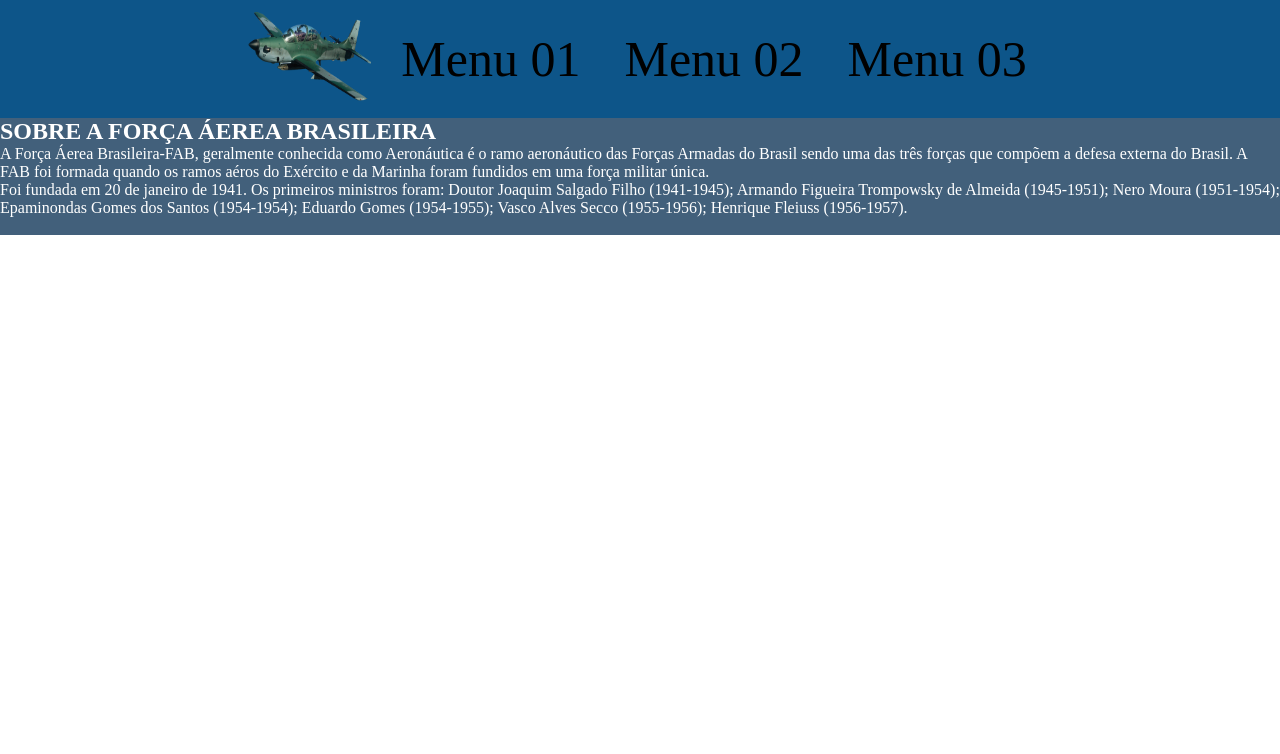
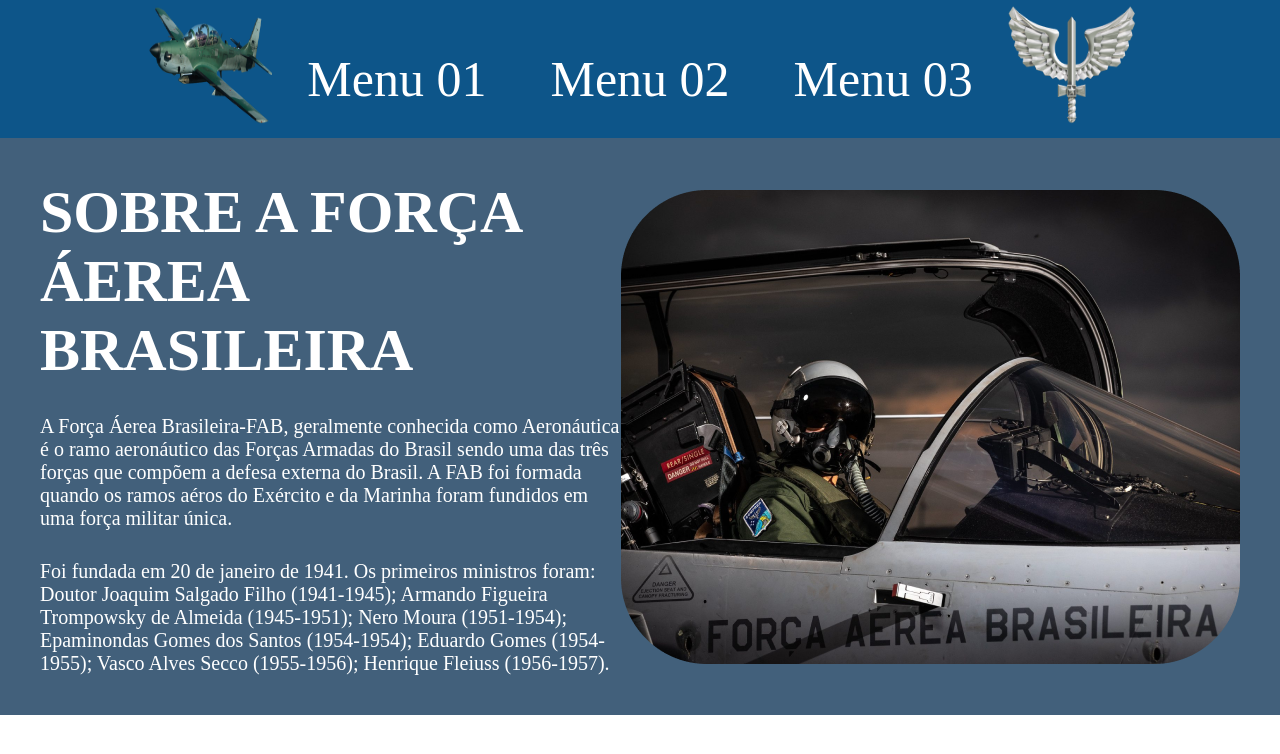
Before and after one commit to KauaoLiveira06/2B-Programacao, a plain HTML site: page index.html in a window 1280 px wide. Drawn offline with Linux system fonts and the light colour scheme.

Commit message:
Add files via upload

```diff
--- a/index.html
+++ b/index.html
@@ -15,15 +15,19 @@
             <li class="menu-item">Menu 02</li>
             <li class="menu-item">Menu 03</li>
         </ul>
+        <img class="logo2" src="Falcao.png" alt="">
 
     </header>
     <main>
         <section class="principal">
+            <div class="texto-e-titulo">
             <h1 class="principal-titulo">SOBRE A FORÇA ÁEREA BRASILEIRA</h1>
+
             <p class="principal-texto">  A Força Áerea Brasileira-FAB, geralmente conhecida como Aeronáutica é o ramo aeronáutico
                  das Forças Armadas do Brasil sendo uma das três forças que compõem a defesa externa do Brasil.
                  A FAB foi formada quando os ramos aéros do Exército e da Marinha foram fundidos em uma força militar única.
             </p>
+
             <p class="principal-texto">Foi fundada em 20 de janeiro de 1941. Os primeiros ministros foram:
 
                 Doutor Joaquim Salgado Filho (1941-1945);
@@ -33,7 +37,8 @@
                 Eduardo Gomes (1954-1955);
                 Vasco Alves Secco (1955-1956);
                 Henrique Fleiuss (1956-1957).</p>
-            <img src="" alt="" class="principal-imagem">
+                </div>
+            <img src="Jato.png" alt="" class="principal-imagem">
 
         </section>
     </main>
--- a/style.css
+++ b/style.css
@@ -18,16 +18,42 @@
 
 .logo{
     width: 10%;
-    margin: 10px;
+    margin: 5px;
+}
+
+.logo2{
+    width: 10%;
+    margin: 5px;
 }
 
 .menu-item{
     display: inline-block;
-    padding: 30px 20px;
-    font-size: 50px;
+    padding: 30px;
+    font-size:50px;
+    justify-content: center;
+    color: #FFFFFF;
+    margin-top: 20px;
 }
 
 .principal{
     background-color: var(--azul-eclesiástico);
     color: #FFFFFF;
+    display: flex;
+    justify-content: center;
+    align-items: center;
+    padding: 40px;
+    border-top: 20px;
 }
+
+.principal-titulo{
+    font-size: 60px;
+}
+
+.principal-texto{
+    margin-top: 30px;
+    font-size: 20px;
+}
+
+.principal-imagem{
+    width: 65%;
+}
```
Also changed, not shown: Falcao.png (added), Jato.png (added).
